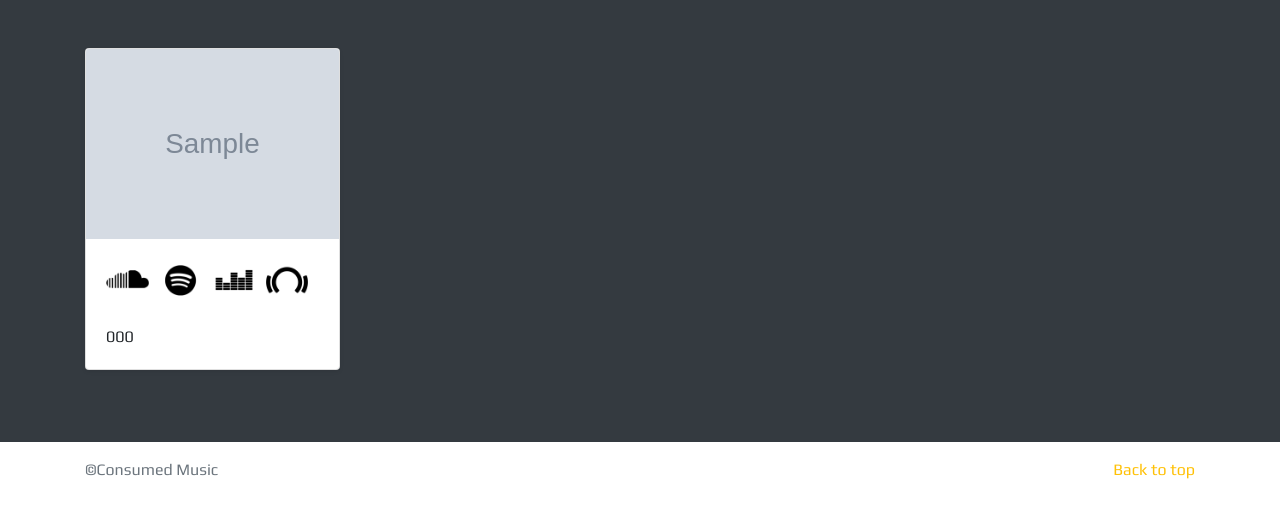
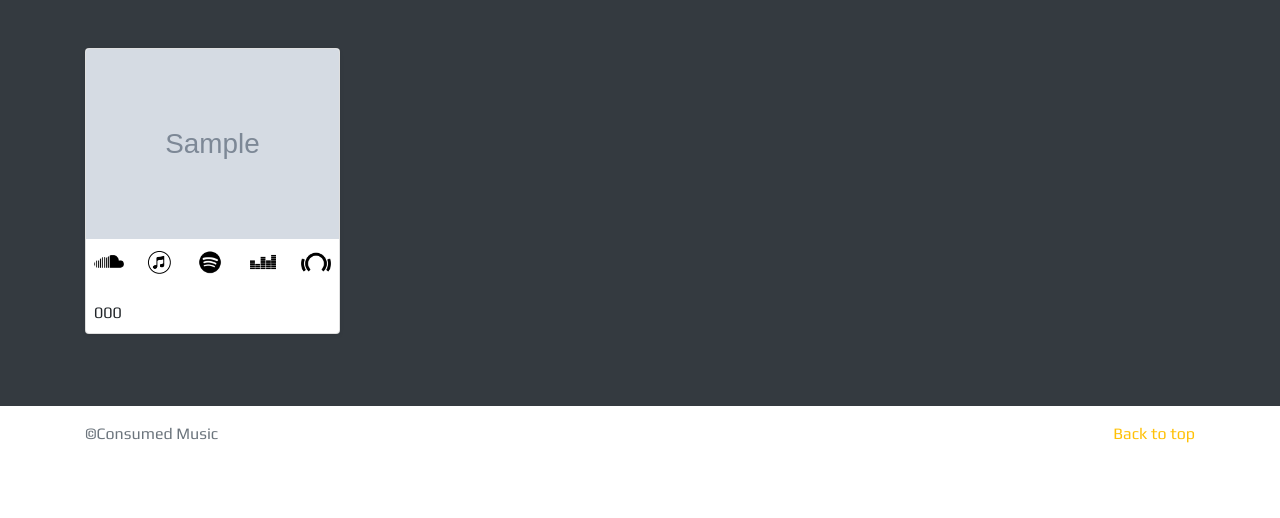
Before and after one commit to hex25/consumedwebsite-project, a Django app: page /releases/ in a window 1280 px wide. Shown: the part 56-574 px from the top of the page. Run offline with Django 3.2, Linux system fonts and the light colour scheme; tables that the repository leaves empty hold one stand-in row (values such as "Sample post"); grey boxes marked "Sample" are stand-in pictures; some libraries are stand-ins or nearby versions.

Commit message:
itunes, sort releases

```diff
--- a/press/models.py
+++ b/press/models.py
@@ -10,3 +10,6 @@ class Press(models.Model):
     catal_number = models.CharField(max_length=20)
     release_link = models.CharField(max_length=100)
     press_link = models.CharField(max_length=100)
+
+    def __str__(self):
+        return self.press_title
--- a/radio/models.py
+++ b/radio/models.py
@@ -14,3 +14,6 @@ class Radio(models.Model):
     def radiodetails(request, radio_id):
     	detailpodcast = get_object_or_404(Radio, pk=radio_id)
     	return render(request, 'radio/radiodetail.html', {'radio': detailpodcast})
+
+    def __str__(self):
+        return self.podcast_title
--- a/releases/models.py
+++ b/releases/models.py
@@ -9,6 +9,7 @@ class Release(models.Model):
     artist_name = models.CharField(max_length=100)
     catal_number = models.CharField(max_length=20)
     beatport_link = models.CharField(max_length=300, null=True)
+    itunes_link = models.CharField(max_length=300, null=True)
     spotify_link = models.CharField(max_length=300, null=True)
     deezer_link = models.CharField(max_length=300, null=True)
     soundcloud_link = models.CharField(max_length=300, null=True)
@@ -21,3 +22,6 @@ class Release(models.Model):
     def details(request, release_id):
     	detailrelease = get_object_or_404(Release, pk=release_id)
     	return render(request, 'releases/releasedetail.html', {'release': detailrelease})
+
+    def __str__(self):
+        return self.catal_number
--- a/releases/templates/releases/releases.html
+++ b/releases/templates/releases/releases.html
@@ -77,13 +77,14 @@
               <div class="col-lg-3 col-md-4 col-sm-6 col-6">
                 <div class="card mb-4 shadow-sm">
                   <a href="{% url 'detail' release.id %}"><img class="card-img-top" src='{{ release.image.url }}' /> </a>
-                  <div class="card-body">
+                  <div class="card-body p-2">
+
                     <div class="d-flex justify-content-between align-items-center">
-                      <a href="{{ release.soundcloud_link }}"><img src="{% static 'scicondark.png' %}" style="width: 80%;" /></a>
-                      <a href="{{ release.spotify_link }}"><img src="{% static 'spotifyicondark.png' %}" style="width: 80%;" /></a>
-                      <a href="{{ release.deezer_link }}"><img src="{% static 'deezericondark.png' %}" style="width: 80%;"/></a>
-                      <a href="{{ release.beatport_link }}"><img src="{% static 'bpicondark.png' %}" style="width: 80%;"/></a>
-                        </div>
+                      <a href="{{ release.soundcloud_link }}" target='blank'><img src="{% static 'scicondark.png' %}" style="width: 30px;" /></a>
+                      <a href="{{ release.itunes_link }}" target='blank'><img src="{% static 'itunesicondark.png' %}" style="width: 25px;" /></a>
+                      <a href="{{ release.spotify_link }}" target='blank'><img src="{% static 'spotifyicondark.png' %}" style="width: 30px;" /></a>
+                      <a href="{{ release.deezer_link }}" target='blank'><img src="{% static 'deezericondark.png' %}" style="width: 30px;"/></a>
+                      <a href="{{ release.beatport_link }}" target='blank'><img src="{% static 'bpicondark.png' %}" style="width: 30px;"/></a>                        </div>
                         <br />
                         <p class="card-text">{{ release.catal_number }} </p>
                   </div>
--- a/releases/views.py
+++ b/releases/views.py
@@ -5,11 +5,12 @@ from .models import Release
 # Create your views here.
 
 def home(request):
-	releases = Release.objects
+	releases = Release.objects.order_by('-catal_number')
+
 	return render(request, 'releases/home.html', {'releases':releases})
 
 def allreleases(request):
-	releases = Release.objects
+	releases = Release.objects.order_by('-catal_number')
 	return render(request, 'releases/releases.html', {'releases':releases})
 
 def contact(request):
--- a/support/models.py
+++ b/support/models.py
@@ -11,6 +11,9 @@ class Support(models.Model):
     catal_number = models.CharField(max_length=20)
     release_link = models.CharField(max_length=100)
 
+    def __str__(self):
+        return self.support_title
+
 class Supportimage(models.Model):
 
     support_title = models.CharField(max_length=200)
@@ -18,3 +21,6 @@ class Supportimage(models.Model):
     support_image = models.ImageField(upload_to='images/', blank=True)
     catal_number = models.CharField(max_length=20)
     release_link = models.CharField(max_length=100)
+
+    def __str__(self):
+        return self.support_title
```
Also changed, not shown: releases/templates/releases/home.html (+11 -7 lines), releases/templates/releases/releasedetail.html (+5 -4 lines), consumedwebsite/static/itunesicondark.png (added), consumedwebsite/static/itunesiconlight.png (added), releases/migrations/0005_release_itunes_link.py (added).
